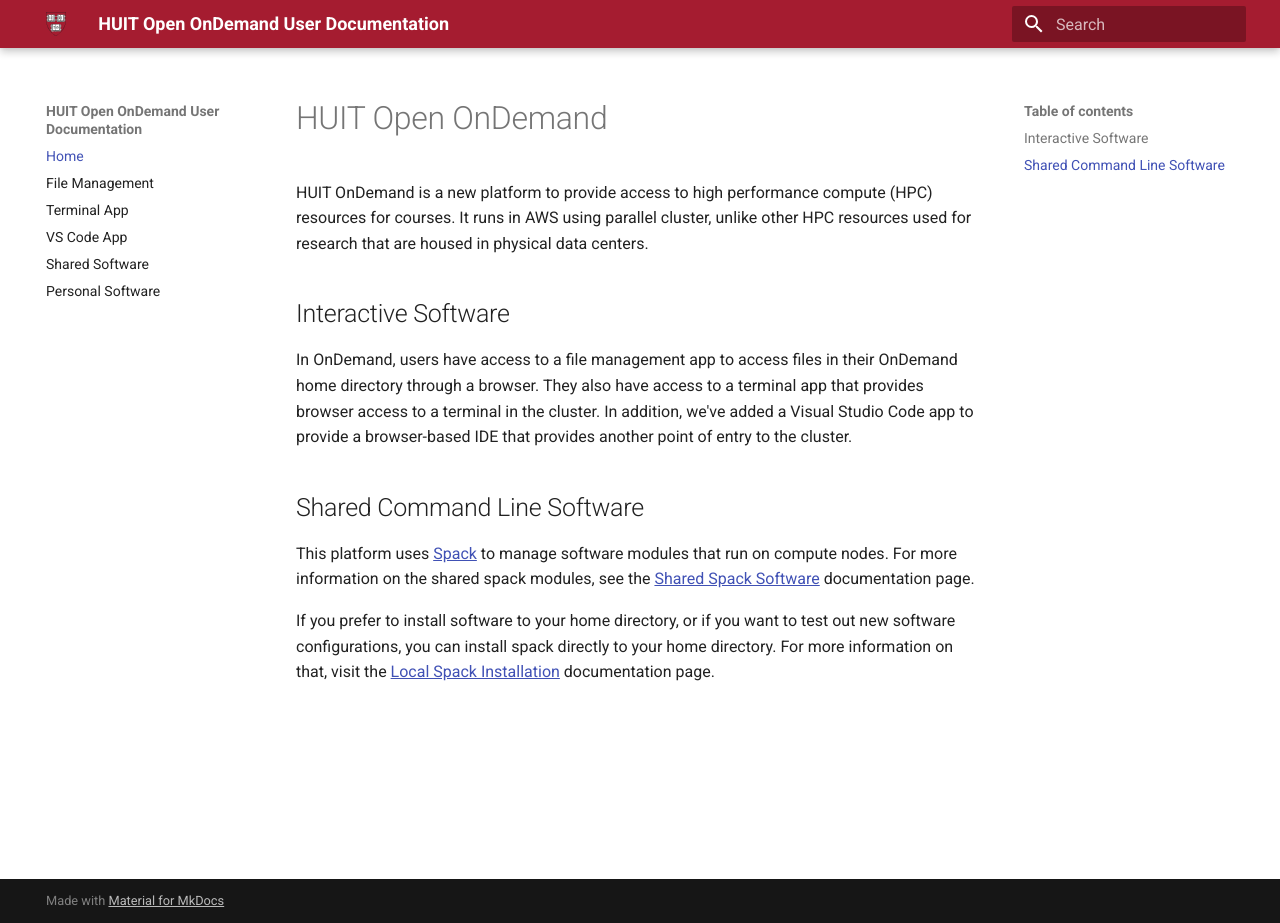
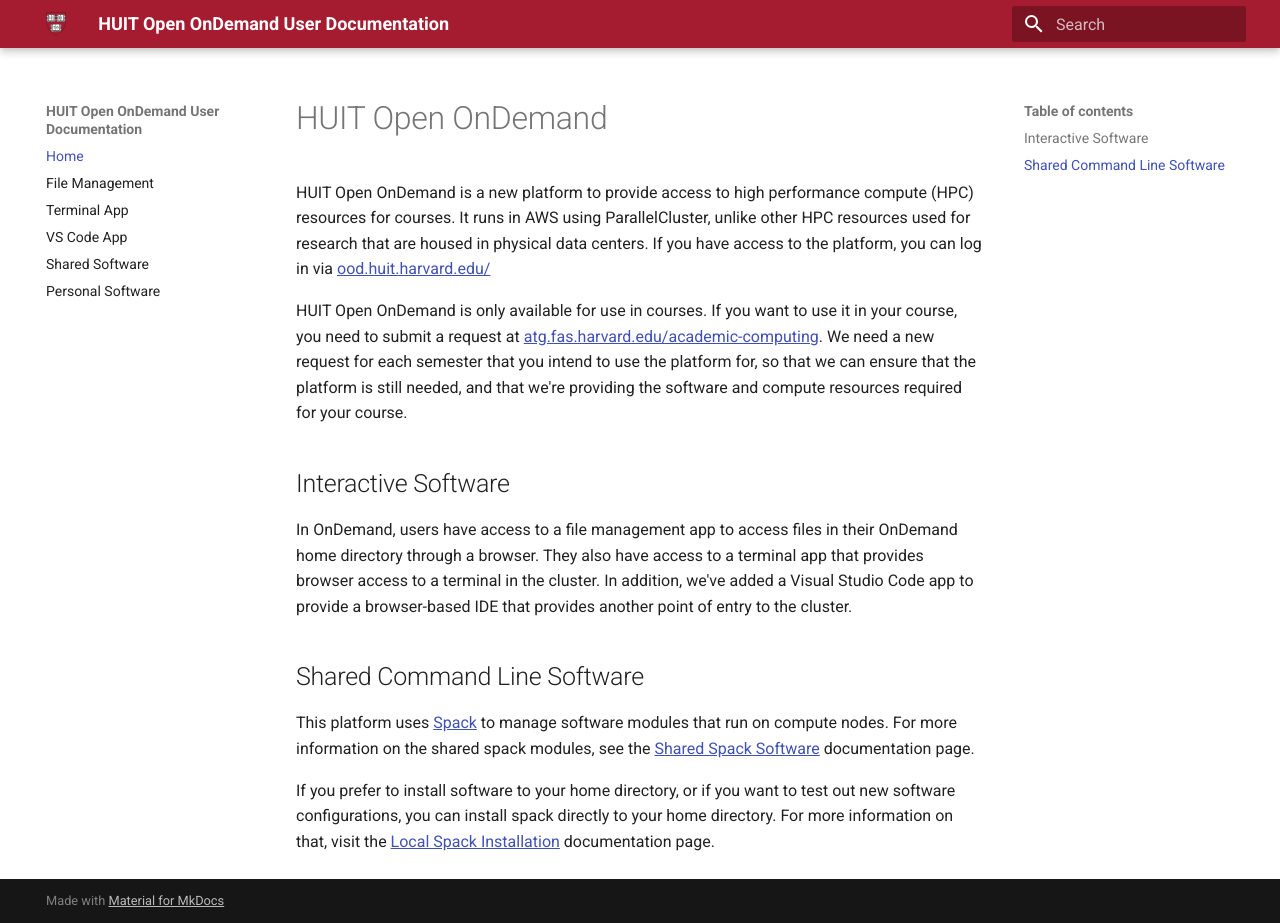
Before and after one commit to Harvard-ATG/huit-ondemand-user-docs, an MkDocs documentation site: the page built from docs/index.md, in a window 1280 px wide and 923 px high. Built offline with MkDocs 1.6.1 and Material for MkDocs 9.7.7, drawn with Linux system fonts in a browser that asks for light colours.

Commit message:
update home page text

```diff
--- a/docs/index.md
+++ b/docs/index.md
@@ -1,6 +1,8 @@
 # HUIT Open OnDemand
 
-HUIT OnDemand is a new platform to provide access to high performance compute (HPC) resources for courses. It runs in AWS using parallel cluster, unlike other HPC resources used for research that are housed in physical data centers.
+HUIT Open OnDemand is a new platform to provide access to high performance compute (HPC) resources for courses. It runs in AWS using ParallelCluster, unlike other HPC resources used for research that are housed in physical data centers. If you have access to the platform, you can log in via [ood.huit.harvard.edu/](https://ood.huit.harvard.edu/)
+
+HUIT Open OnDemand is only available for use in courses. If you want to use it in your course, you need to submit a request at [atg.fas.harvard.edu/academic-computing](https://atg.fas.harvard.edu/academic-computing). We need a new request for each semester that you intend to use the platform for, so that we can ensure that the platform is still needed, and that we're providing the software and compute resources required for your course.
 
 ## Interactive Software
 
```
